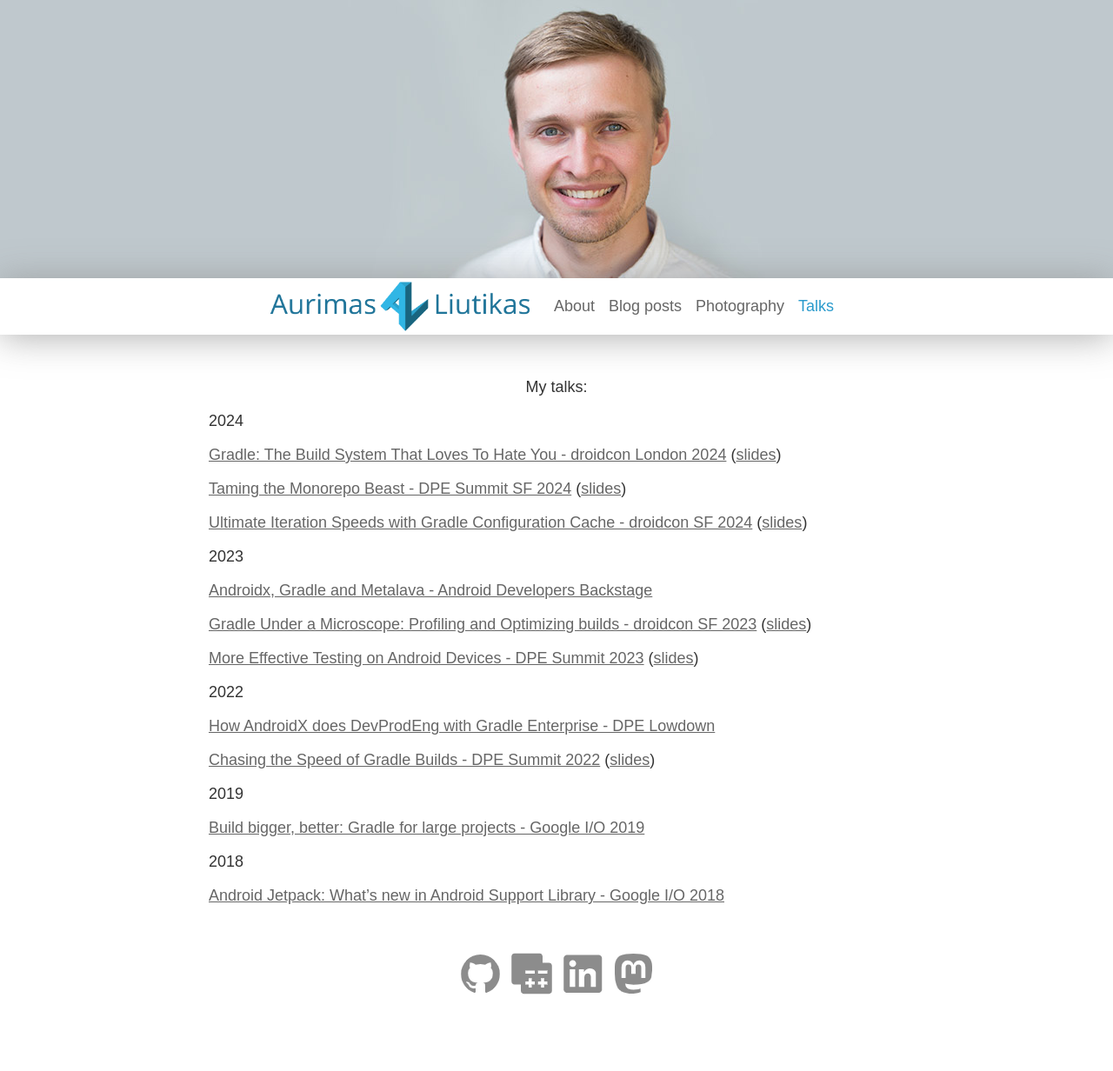
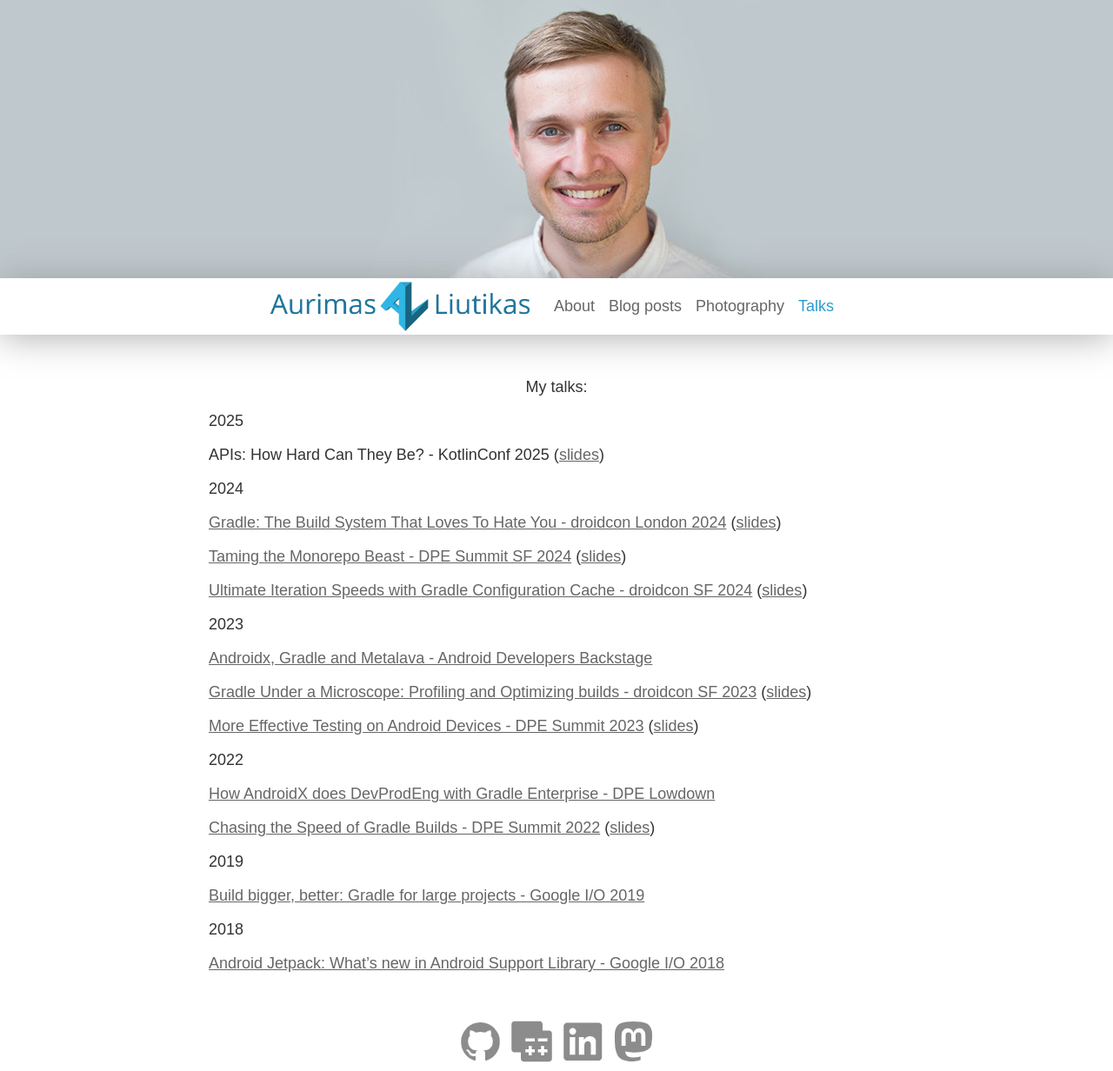
Before and after one commit to liutikas/liutikas.github.io, a Jekyll site: the page built from talks.md, in a window 1280 px wide. Shown: the whole page at 87% size. Built offline with Jekyll 4.4.1, drawn with Linux system fonts in a browser that asks for light colours; before the commit the page ends 1154 px from its top, so only the background shows below that.

Commit message:
add KotlinConf talk

```diff
--- a/talks.md
+++ b/talks.md
@@ -7,8 +7,12 @@ header: header-eng
 
 <p id="content-center">My talks:</p>
 
+<p>2025</p>
+<p>
+APIs: How Hard Can They Be? - KotlinConf 2025 (<a href="https://speakerdeck.com/aurimas/apis-how-hard-can-they-be">slides</a>)
+</p>
+
 <p>2024</p>
-<p id="content-center">
 <p>
 <a href="https://www.droidcon.com/2024/11/22/gradle-the-build-system-that-loves-to-hate-you/">Gradle: The Build System That Loves To Hate You - droidcon London 2024</a> (<a href="https://speakerdeck.com/aurimas/gradle-the-build-system-that-loves-to-hate-you">slides</a>)
 </p>
```
